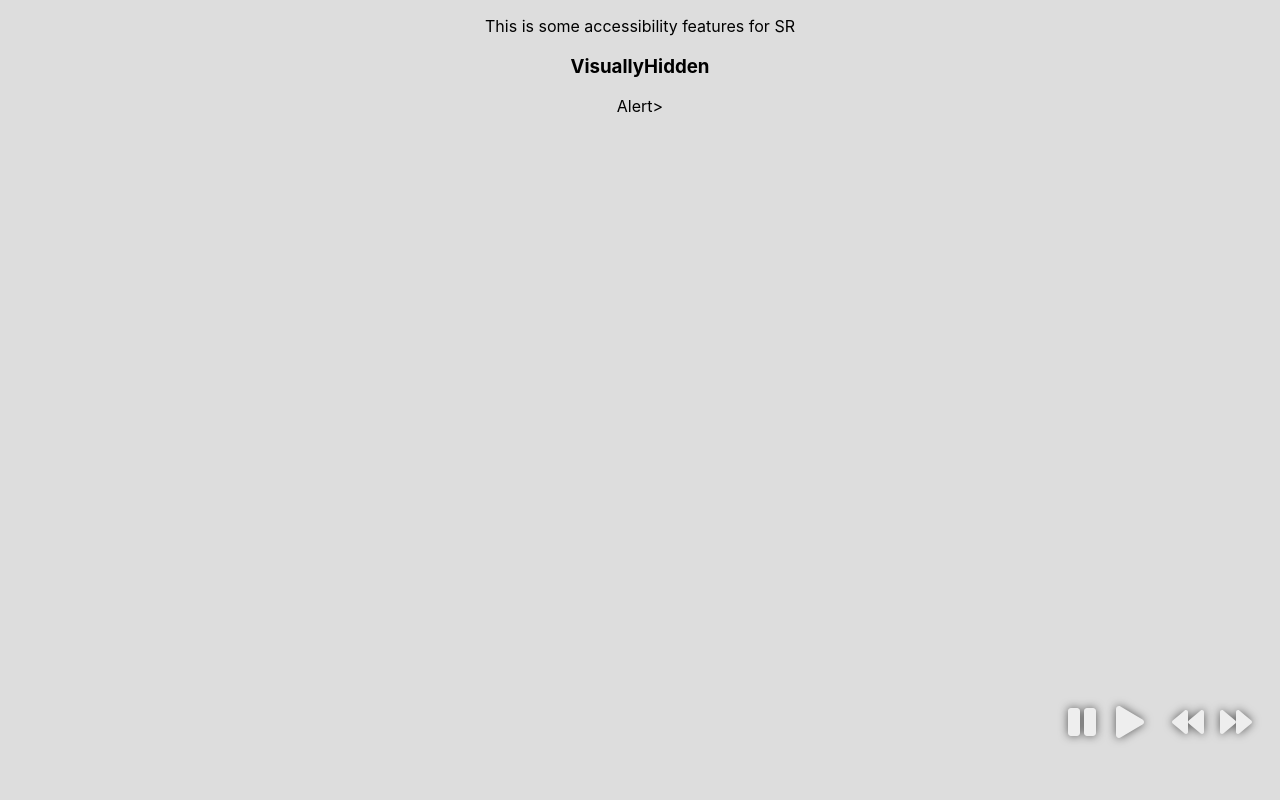
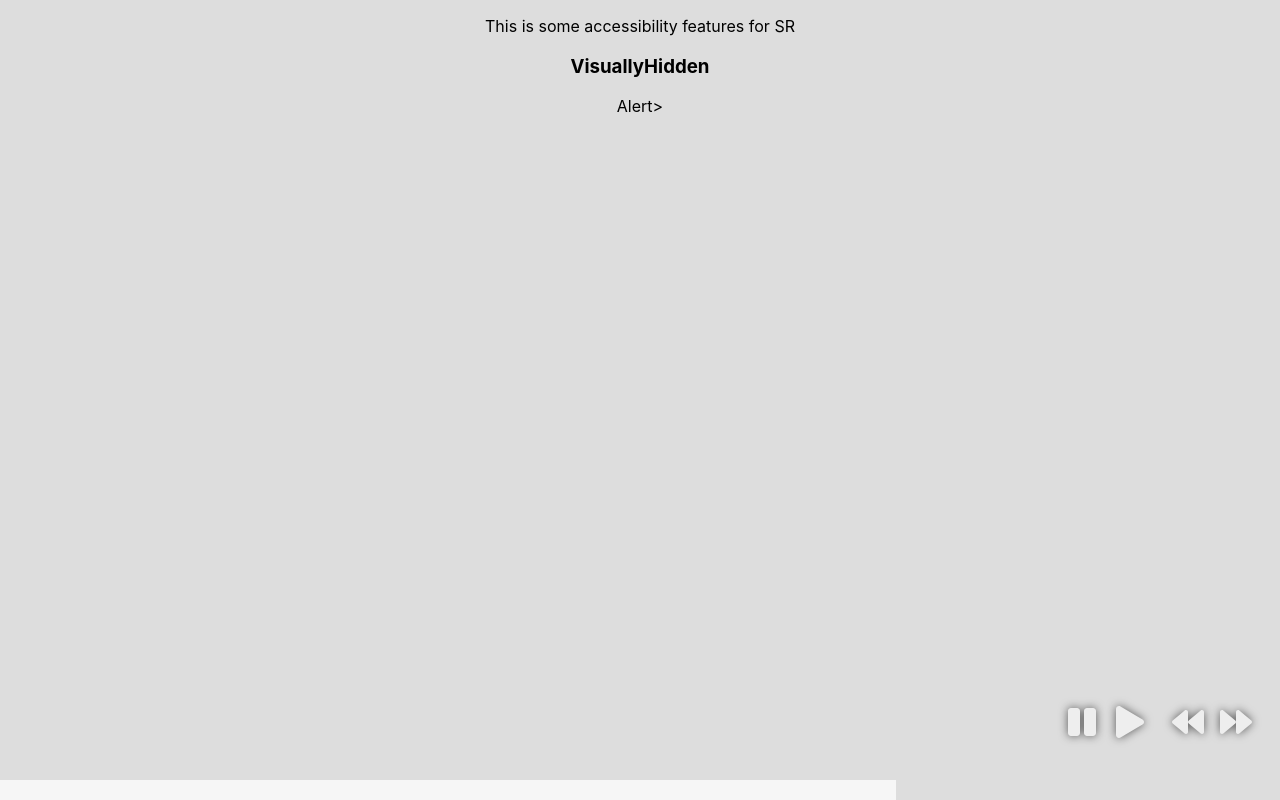
Before and after one commit to sidhlee/react-carousel-1, a React (Create React App) app: page / in a window 1280 px wide. Built offline with nearby package versions, Linux system fonts and the light colour scheme.

Commit message:
Add style for ProgressBar

```diff
--- a/src/index.scss
+++ b/src/index.scss
@@ -126,3 +126,14 @@ code {
     }
   }
 }
+
+.ProgressBar {
+  position: absolute;
+  bottom: 0;
+  left: 0;
+  right: 0;
+  & > div {
+    background-color: hsla(0, 100%, 100%, 0.75);
+    height: 20px;
+  }
+}
```
